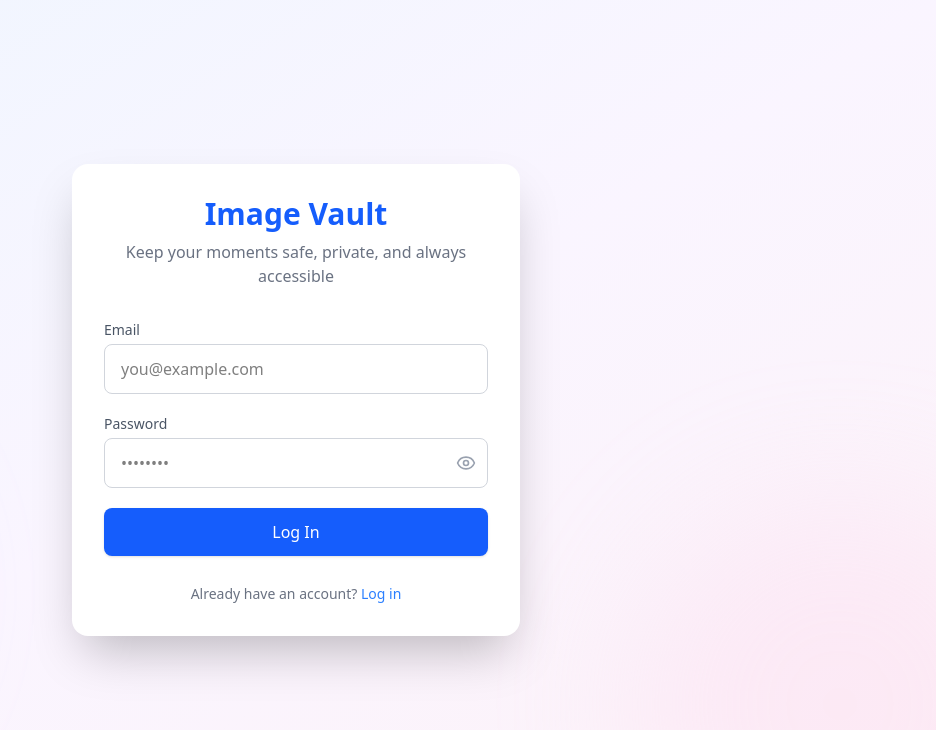
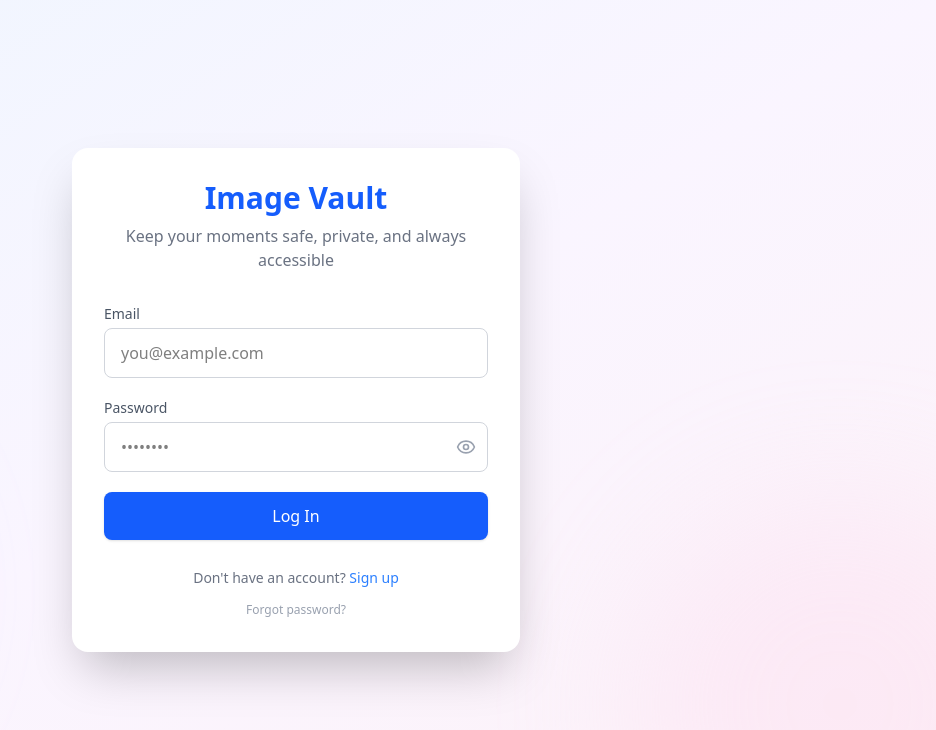
Before and after one commit to LeeRoiii/Image-Vault, a React (Vite) app: page /login in a window 1280 px wide. Shown: the top 730 px of the page, without its empty margins (344-1280 px from the left). Built offline with nearby package versions, Linux system fonts and the light colour scheme; no server answers.

Commit message:
Add forgotpassword

```diff
--- a/src/pages/Login.tsx
+++ b/src/pages/Login.tsx
@@ -58,7 +58,7 @@ const LoginPage = () => {
   return (
     <div className="flex min-h-screen items-center justify-center relative bg-gradient-to-br from-blue-50 via-purple-50 to-pink-50 dark:from-gray-900 dark:via-gray-800 dark:to-gray-900 px-4 overflow-hidden">
 
-      {/* Floating background circles */}
+      {/* Background circles */}
       <div className="absolute inset-0 z-0 overflow-hidden pointer-events-none">
         <motion.div
           initial={{ opacity: 0, scale: 0.9 }}
@@ -104,7 +104,6 @@ const LoginPage = () => {
       >
         <div className="bg-white dark:bg-gray-800 shadow-2xl rounded-2xl overflow-hidden">
           <div className="p-8">
-            {/* Header */}
             <motion.div
               initial={{ scale: 0.9, opacity: 0 }}
               animate={{ scale: 1, opacity: 1 }}
@@ -120,7 +119,7 @@ const LoginPage = () => {
             </motion.div>
 
             <div className="space-y-5">
-              {/* Email Field */}
+              {/* Email */}
               <motion.div
                 initial={{ opacity: 0, y: 10 }}
                 animate={{ opacity: 1, y: 0 }}
@@ -146,7 +145,7 @@ const LoginPage = () => {
                 </div>
               </motion.div>
 
-              {/* Password Field */}
+              {/* Password */}
               <motion.div
                 initial={{ opacity: 0, y: 10 }}
                 animate={{ opacity: 1, y: 0 }}
@@ -206,19 +205,24 @@ const LoginPage = () => {
                 initial={{ opacity: 0 }}
                 animate={{ opacity: 1 }}
                 transition={{ delay: 0.6 }}
-                className="text-center pt-2"
+                className="text-center pt-2 space-y-2"
               >
                 <p className="text-sm text-gray-500 dark:text-gray-300">
-                  Already have an account?{" "}
+                  Don't have an account?{" "}
                   <span
                     onClick={() => navigate("/signup")}
                     className="cursor-pointer text-blue-500 hover:text-blue-600 dark:text-blue-400 dark:hover:text-blue-300 font-medium transition-colors"
                   >
-                    Log in
+                    Sign up
                   </span>
                 </p>
+                <span
+                  onClick={() => navigate("/under-development")}
+                  className="cursor-pointer text-xs text-gray-400 hover:text-gray-500 dark:text-gray-500 dark:hover:text-gray-400 transition-colors inline-block"
+                >
+                  Forgot password?
+                </span>
               </motion.div>
-
             </div>
           </div>
         </div>
```
